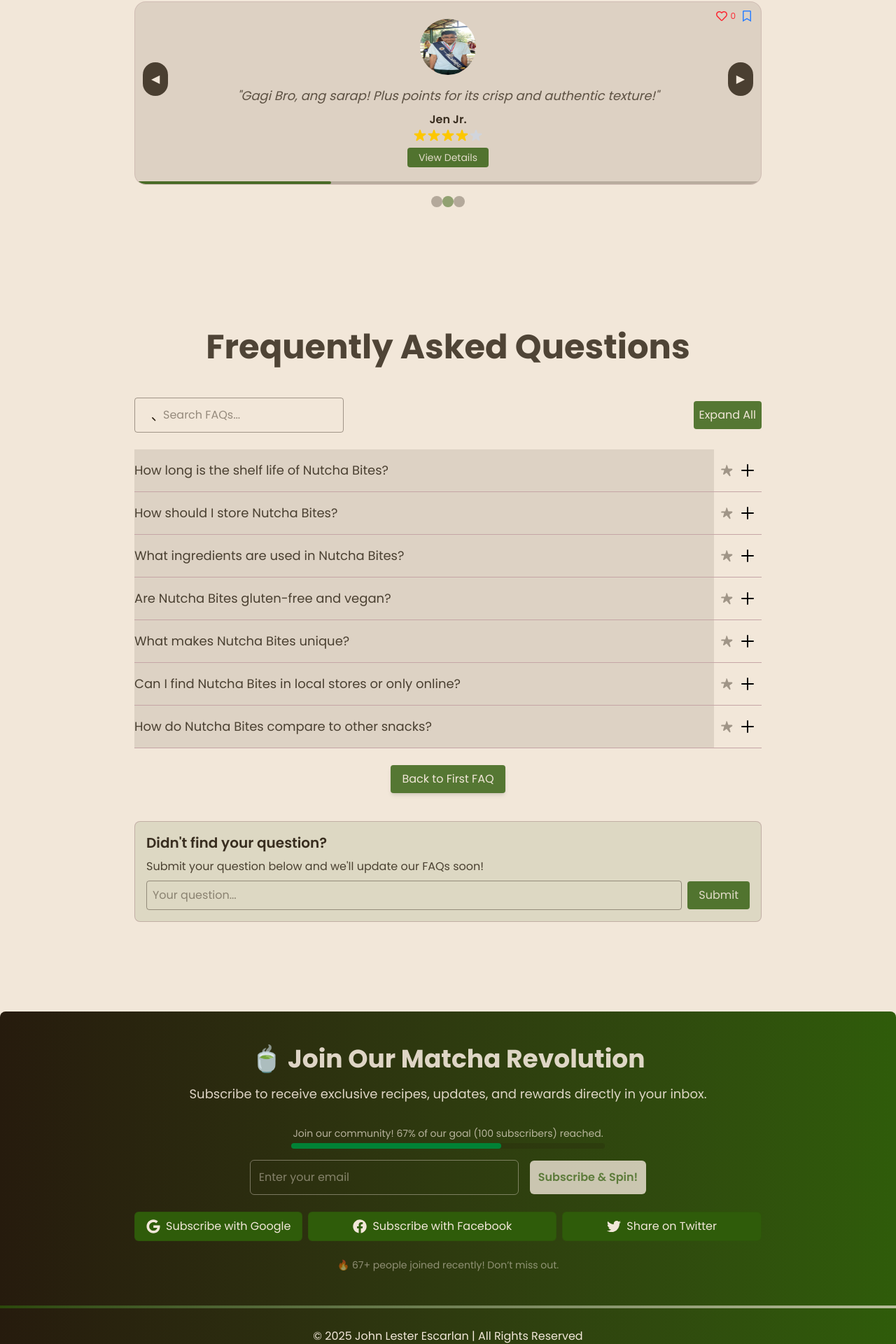
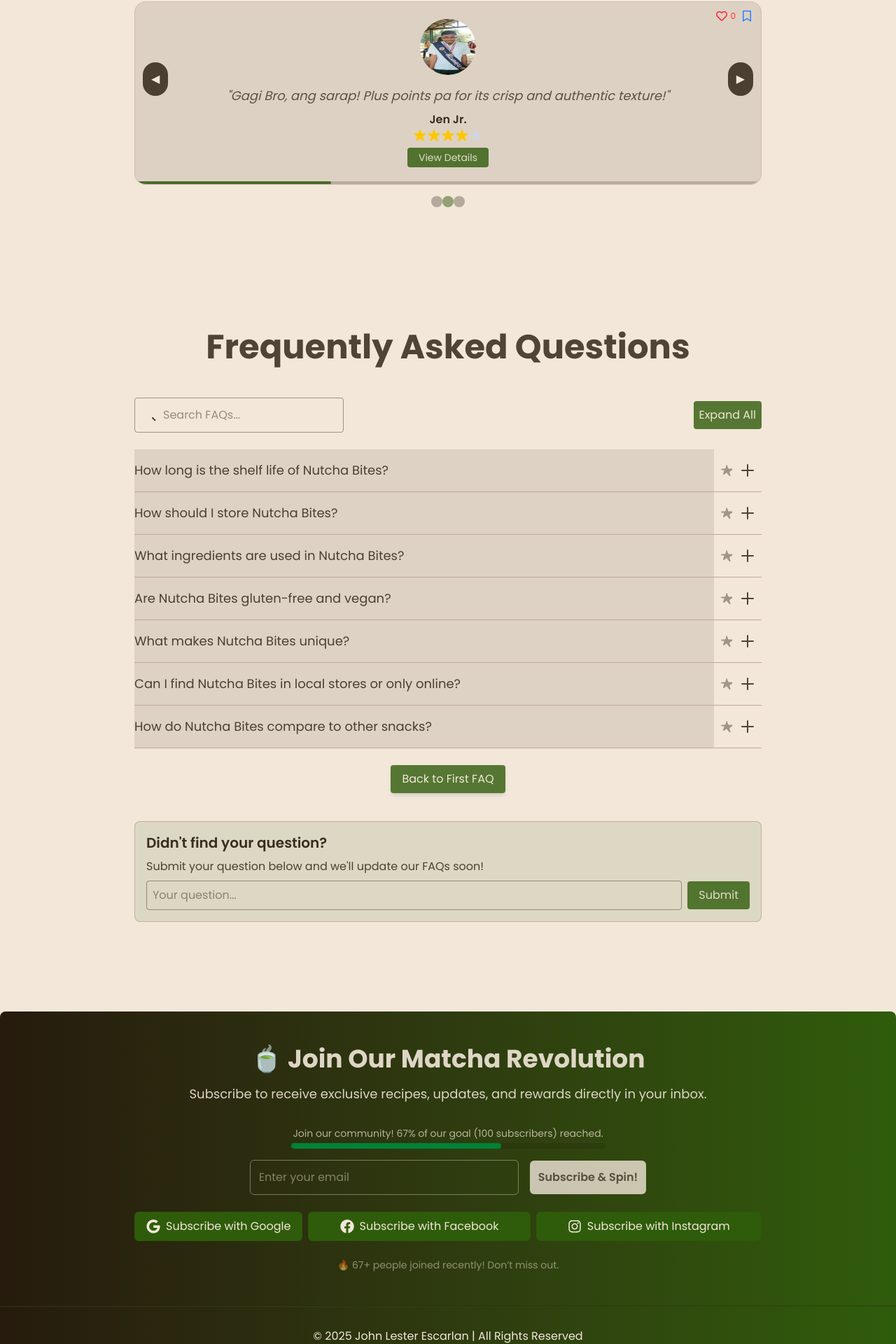
Before and after one commit to jlescarlan11/nutcha-bites, a React (Vite) app: page / in a window 1280 px wide. Shown: the part 3223-5143 px from the top of the page at 70% size. Built offline with nearby package versions, Linux system fonts and the light colour scheme.

Commit message:
fixed color pallete

```diff
--- a/src/components/FAQS.jsx
+++ b/src/components/FAQS.jsx
@@ -203,7 +203,7 @@
             </svg>
           </div>
           <svg
-            className={`w-6 h-6 transition-transform duration-300 transform ${
+            className={`w-6 h-6 transition-transform duration-300 transform text-[var(--color-secondary)]/80 ${
               isOpen ? "rotate-45" : "rotate-0"
             }`}
             fill="none"
--- a/src/components/Footer.jsx
+++ b/src/components/Footer.jsx
@@ -1,4 +1,3 @@
-// Footer.jsx
 import React from "react";
 import { FaFacebook, FaGithub, FaLinkedin } from "react-icons/fa";
 
@@ -25,7 +24,8 @@
 
   return (
     <footer className="bg-gradient-to-r from-[var(--color-secondary)] to-[var(--color-accent)] text-[var(--color-primary)] py-4 px-4 text-center relative">
-      <div className="absolute top-0 left-0 w-full h-1 bg-gradient-to-r from-[var(--color-accent)] to-[var(--color-primary)] animate-pulse"></div>
+      {/* Static gradient bar (no animation) */}
+      <div className="absolute top-0 left-0 w-full h-0.5 bg-gradient-to-tl from-[var(--color-accent)] to-[var(--color-secondary)]"></div>
       <div className="max-w-screen-lg mx-auto flex flex-col items-center pt-4">
         <p className="text-xs sm:text-sm md:text-base mb-2">
           © {currentYear} John Lester Escarlan | All Rights Reserved
@@ -38,18 +38,13 @@
               target="_blank"
               rel="noopener noreferrer"
               aria-label={link.name}
-              className="text-xl sm:text-2xl transform transition-all duration-300 hover:scale-110 hover:rotate-6"
+              // Removed interactive hover animations for a static look
+              className="text-xl mr-2 sm:text-2xl"
             >
               {link.icon}
             </a>
           ))}
         </div>
-        <button
-          onClick={() => window.scrollTo({ top: 0, behavior: "smooth" })}
-          className="mt-2 text-xs sm:text-sm text-[var(--color-primary)] border border-[var(--color-primary)] rounded px-2 py-1 hover:bg-[var(--color-primary)] hover:text-[var(--color-secondary)] transition-colors duration-300 md:hidden shadow-sm hover:shadow-md"
-        >
-          Back to Top
-        </button>
       </div>
     </footer>
   );
--- a/src/components/NewsletterSignup.jsx
+++ b/src/components/NewsletterSignup.jsx
@@ -1,7 +1,13 @@
 import React, { useState, useEffect, useRef } from "react";
 import { motion, AnimatePresence } from "framer-motion";
 import { CheckCircleIcon, XCircleIcon, LoaderIcon, XIcon } from "lucide-react";
-import { FaGoogle, FaFacebook, FaTwitter } from "react-icons/fa";
+import {
+  FaGoogle,
+  FaFacebook,
+  FaTwitter,
+  FaFacebookMessenger,
+  FaInstagram,
+} from "react-icons/fa";
 
 // Hook to manage email state and validation.
 const useEmailValidation = () => {
@@ -277,7 +283,7 @@
   };
 
   const updateShareMessage = (platform) => {
-    setShareMessage(`Shared on ${platform}!`);
+    setShareMessage(`Subscribed on ${platform}!`);
     if (shareTimeoutRef.current) clearTimeout(shareTimeoutRef.current);
     shareTimeoutRef.current = setTimeout(() => {
       setShareMessage("");
@@ -287,7 +293,7 @@
 
   const handleGoogleSubscribe = () => updateShareMessage("Google");
   const handleFacebookSubscribe = () => updateShareMessage("Facebook");
-  const handleTwitterShare = () => updateShareMessage("Twitter");
+  const handleInstagramShare = () => updateShareMessage("Instagram");
 
   const handleModalClose = (selectedReward) => {
     setReward(selectedReward);
@@ -301,7 +307,7 @@
 
   return (
     <section
-      className="relative mt-16 md:mt-32 bg-gradient-to-r from-[var(--color-secondary)] to-[var(--color-accent)]  py-8 md:py-12 px-4 md:px-6 shadow-lg rounded-t-lg overflow-hidden"
+      className="relative mt-32 bg-gradient-to-r from-[var(--color-secondary)] to-[var(--color-accent)]  py-8 md:py-12 px-4 md:px-6 shadow-lg rounded-t-lg overflow-hidden"
       aria-live="polite"
     >
       {/* Live region for accessibility announcements */}
@@ -353,7 +359,7 @@
             type="submit"
             whileHover={{ scale: 1.05 }}
             whileTap={{ scale: 0.95 }}
-            className="bg-[var(--color-primary)]/80 text-[var(--color-accent)]/70 font-semibold p-3 rounded-md hover:bg-[var(--color-primary)]/60 transition flex items-center ml-0 sm:ml-4 mt-4 sm:mt-0 disabled:opacity-50 disabled:cursor-not-allowed"
+            className="bg-[var(--color-primary)]/80 text-[var(--color-secondary)]/70 font-semibold p-3 rounded-md hover:bg-[var(--color-primary)]/60 transition flex items-center ml-0 sm:ml-4 mt-4 sm:mt-0 disabled:opacity-50 disabled:cursor-not-allowed"
             disabled={loading}
           >
             {loading ? (
@@ -450,11 +456,11 @@
             Subscribe with Facebook
           </button>
           <button
-            onClick={handleTwitterShare}
+            onClick={handleInstagramShare}
             className="flex items-center flex-grow justify-center px-4 py-2 border border-[var(--color-secondary)]/10 rounded-md  dark:hover:bg-[var(--color-secondary)]/30 transition"
           >
-            <FaTwitter size={20} className="mr-2" />
-            Share on Twitter
+            <FaInstagram size={20} className="mr-2" />
+            Subscribe with Instagram
           </button>
         </div>
         {shareMessage && (
--- a/src/components/Testimonials.jsx
+++ b/src/components/Testimonials.jsx
@@ -26,14 +26,14 @@
   {
     name: "Jen Jr.",
     review:
-      "Gagi Bro, ang sarap! Plus points for its crisp and authentic texture!",
+      "Gagi Bro, ang sarap! Plus points pa for its crisp and authentic texture!",
     rating: 4,
     image: review2,
   },
   {
     name: "Ming Ming",
     review:
-      "Arf Arf! The quality and heritage behind Nutcha Bites shine through.",
+      "Arf Arf! The quality and heritage behind Nutcha Bites makes me wanna bite more.",
     rating: 5,
     image: review3,
   },
```
